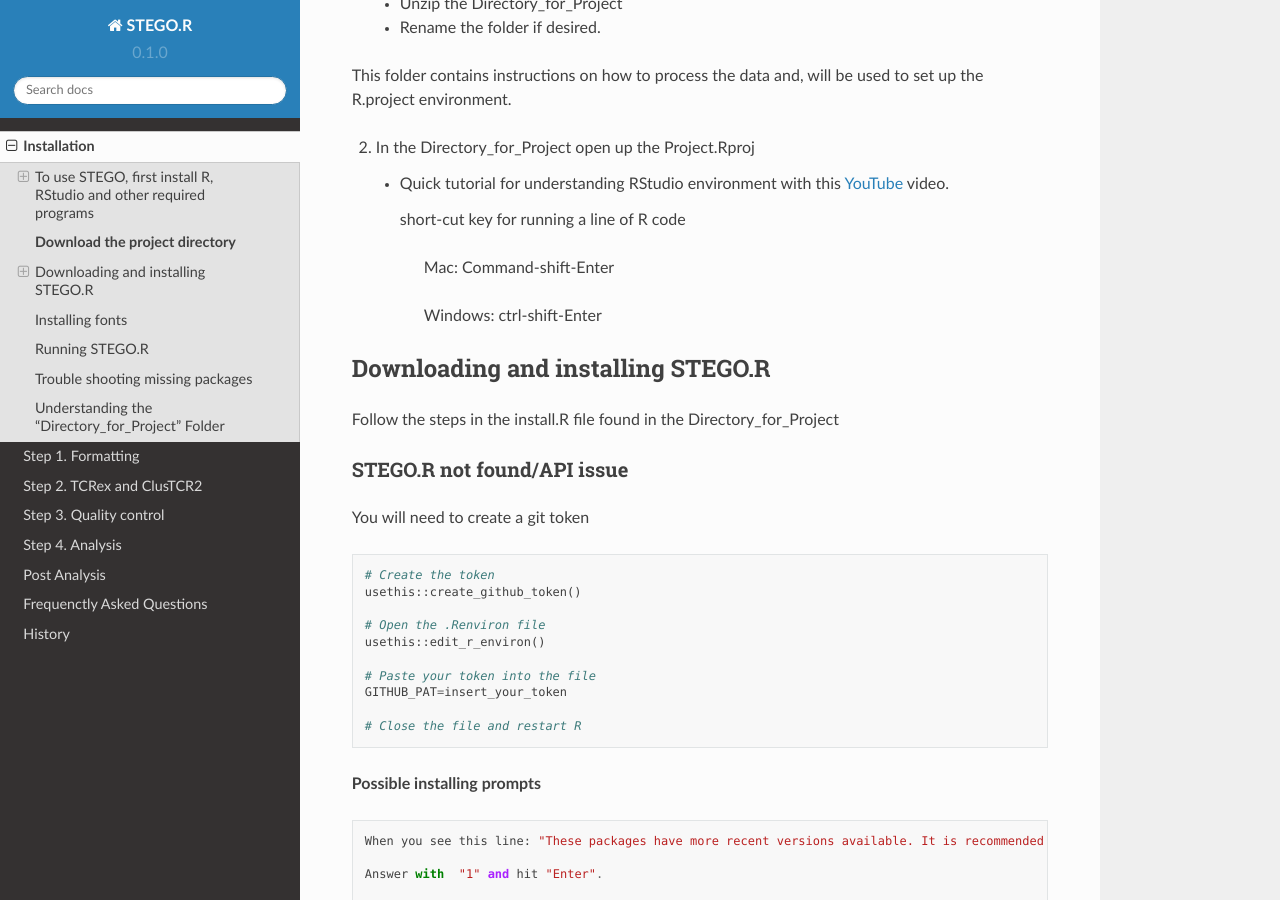
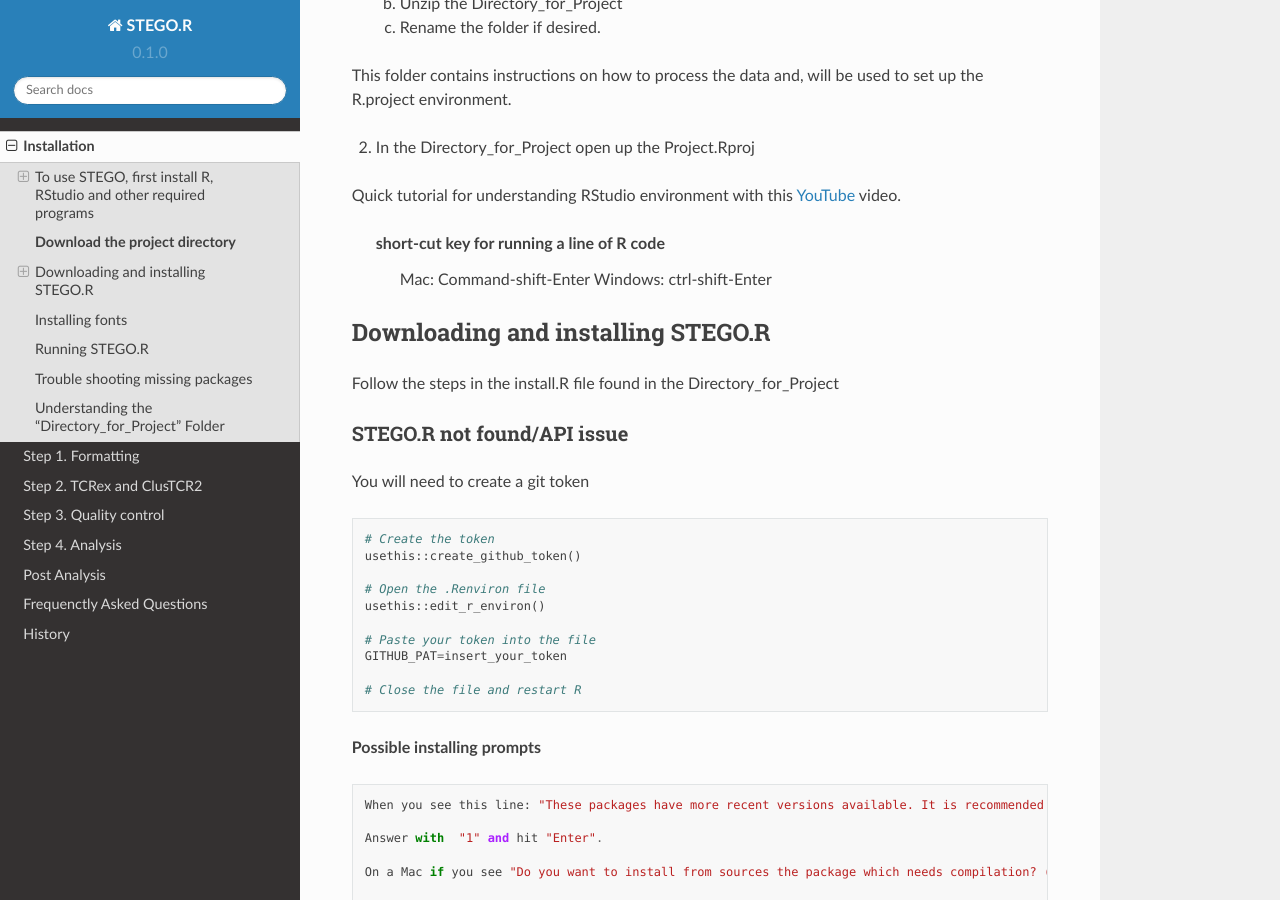
Before and after one commit to KerryAM-R/STEGOR, a Sphinx documentation site: the page built from docs/source/0.installation.rst, in a window 1280 px wide and 900 px high, scrolled down 1016 px. Built offline with Sphinx 7.4.7 and the Read the Docs theme 2.0.0, drawn with Linux system fonts in a browser that asks for light colours.

```diff
--- a/docs/source/0.installation.rst
+++ b/docs/source/0.installation.rst
@@ -38,20 +38,18 @@ When running STEGO.R merging and annotation steps, we recommend to limit the num
 ----------------------------------
 1. From the github repository `STEGO.R <https://github.com/KerryAM-R/STEGO.R>`_
 
-   + Download the `Directory_for_Project.zip <https://raw.githubusercontent.com/KerryAM-R/STEGO.R/main/Directory_for_Project.zip>`_
-   + Unzip the Directory_for_Project
-   + Rename the folder if desired.
+   a. Download the `Directory_for_Project.zip <https://raw.githubusercontent.com/KerryAM-R/STEGO.R/main/Directory_for_Project.zip>`_
+   b. Unzip the Directory_for_Project
+   c. Rename the folder if desired.
 
 This folder contains instructions on how to process the data and, will be used to set up the R.project environment.
 
 2. In the Directory_for_Project open up the Project.Rproj
 
-   - Quick tutorial for understanding RStudio environment with this `YouTube <https://www.youtube.com/watch?v=FIrsOBy5k58>`_ video.
+Quick tutorial for understanding RStudio environment with this `YouTube <https://www.youtube.com/watch?v=FIrsOBy5k58>`_ video.
 
     short-cut key for running a line of R code
-
         Mac: Command-shift-Enter
-
         Windows: ctrl-shift-Enter
 
 Downloading and installing STEGO.R
```
